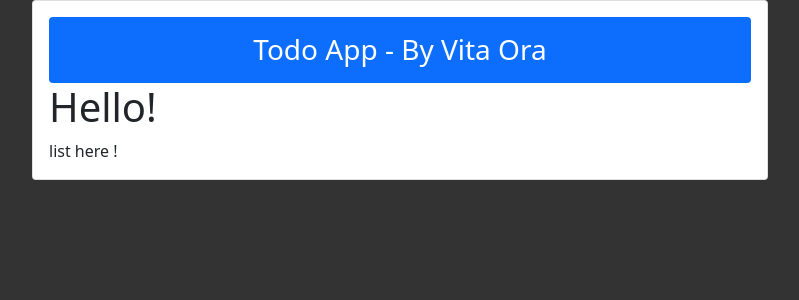
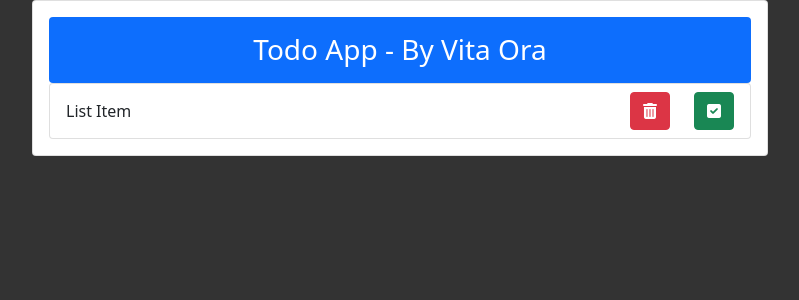
Before and after one commit to showlovezz/todo-list-local-storage, a React (Create React App) app: page / in a window 1280 px wide. Shown: the top 300 px of the page, without its empty margins (240-1039 px from the left). Built offline with nearby package versions, Linux system fonts and the light colour scheme.

Commit message:
Add List component and use font-awesome cd、icon

```diff
--- a/public/index.html
+++ b/public/index.html
@@ -10,34 +10,14 @@
       content="Web site created using create-react-app"
     />
     <link rel="apple-touch-icon" href="%PUBLIC_URL%/logo192.png" />
-    <!--
-      manifest.json provides metadata used when your web app is installed on a
-      user's mobile device or desktop. See https://developers.google.com/web/fundamentals/web-app-manifest/
-    -->
+
     <link rel="manifest" href="%PUBLIC_URL%/manifest.json" />
-    <!--
-      Notice the use of %PUBLIC_URL% in the tags above.
-      It will be replaced with the URL of the `public` folder during the build.
-      Only files inside the `public` folder can be referenced from the HTML.
+    <link rel="stylesheet" href="https://cdnjs.cloudflare.com/ajax/libs/font-awesome/6.0.0/css/all.min.css" />
 
-      Unlike "/favicon.ico" or "favicon.ico", "%PUBLIC_URL%/favicon.ico" will
-      work correctly both with client-side routing and a non-root public URL.
-      Learn how to configure a non-root public URL by running `npm run build`.
-    -->
     <title>React App</title>
   </head>
   <body>
     <noscript>You need to enable JavaScript to run this app.</noscript>
     <div id="root"></div>
-    <!--
-      This HTML file is a template.
-      If you open it directly in the browser, you will see an empty page.
-
-      You can add webfonts, meta tags, or analytics to this file.
-      The build step will place the bundled scripts into the <body> tag.
-
-      To begin the development, run `npm start` or `yarn start`.
-      To create a production bundle, use `npm run build` or `yarn build`.
-    -->
   </body>
 </html>
--- a/src/App.js
+++ b/src/App.js
@@ -3,14 +3,14 @@ import React from 'react';
 import Layout from './components/Layout';
 import Card from './components/Card';
 import Header from './components/Header';
+import List from './components/List';
 
 const App = () => {
   return (
     <Layout>
       <Card>
         <Header />
-        <h1>Hello!</h1>
-        list here !
+        <List />
       </Card>
     </Layout>
   );
--- /dev/null
+++ b/src/components/List.js
@@ -0,0 +1,18 @@
+import React from 'react';
+import {ListGroup, Button} from 'react-bootstrap'
+
+const List = () => {
+  return (
+    <ListGroup>
+      <ListGroup.Item className='d-flex justify-content-between align-items-center'>
+        List Item
+        <div>
+          <Button variant='danger' className='me-4'><i className='fa-solid fa-trash-can' /></Button>
+          <Button variant='success'><i className='fa-solid fa-square-check' /></Button>
+        </div>
+      </ListGroup.Item>
+    </ListGroup>
+  )
+}
+
+export default List
```
